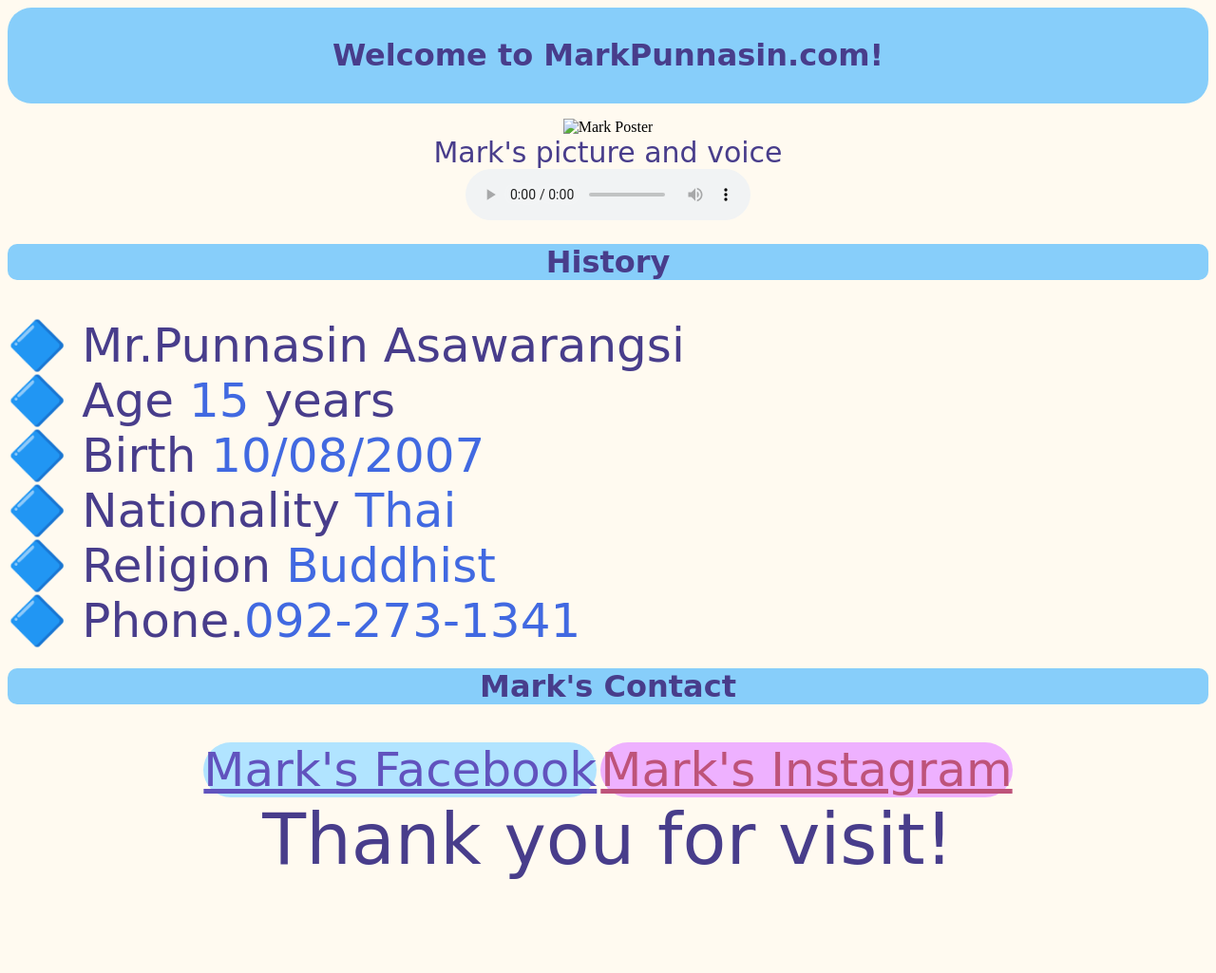
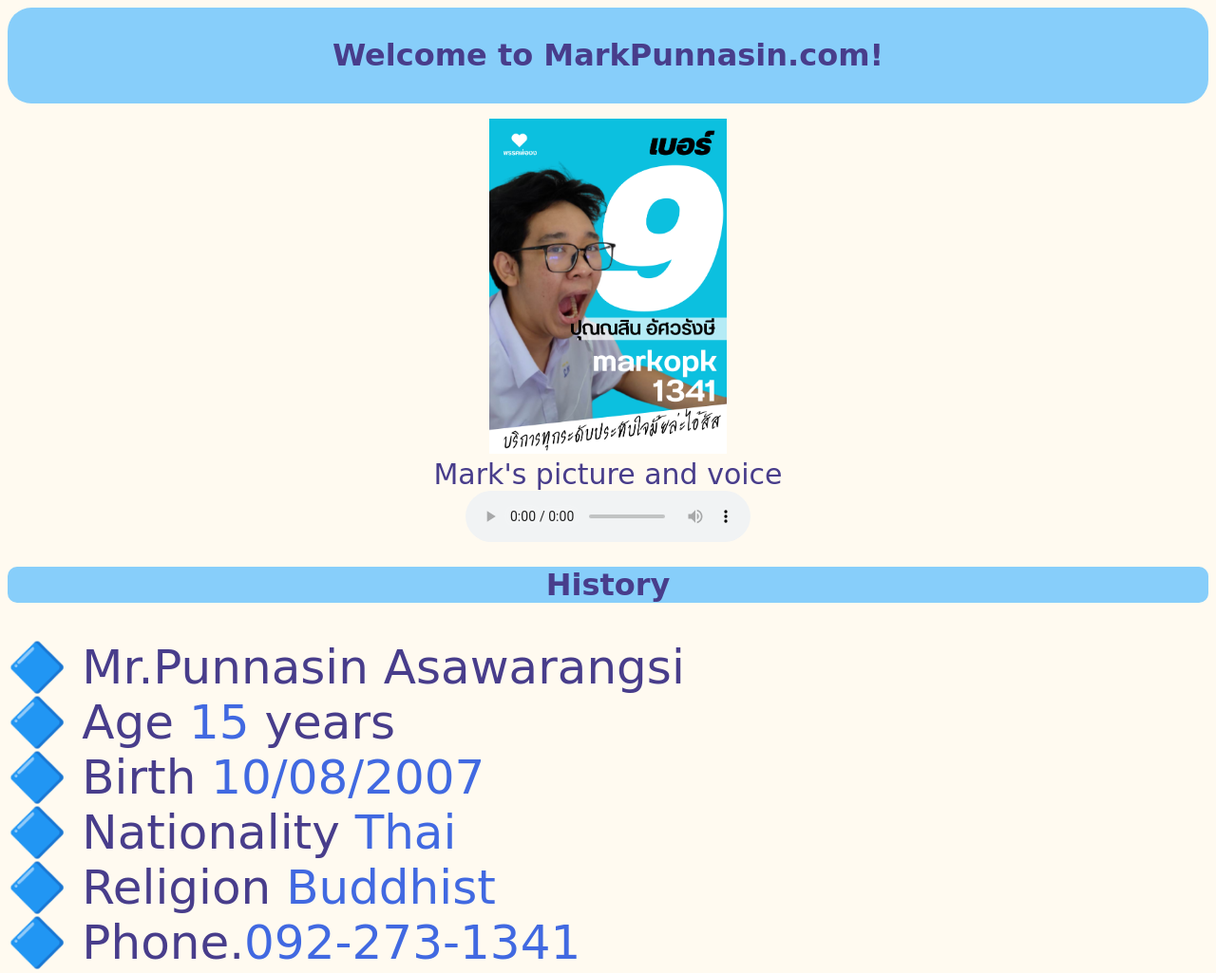
Before and after one commit to Hondarin/MarkPunnasin.com, a plain HTML site: page index.html in a window 1280 px wide. Shown: the top 1025 px of the page at 95% size. Before the commit the page ends 944 px from the top, so only its background shows below. Drawn offline with Linux system fonts and the light colour scheme.

Commit message:
Update index.html

```diff
--- a/index.html
+++ b/index.html
@@ -10,7 +10,7 @@
         </div>
         <p>
             <center>
-                <img alt="Mark Poster" src="Image/MarkPoster.png" width="250px"><br>
+                <img alt="Mark Poster" src="MarkPunnasin.com/MarkPoster.png" width="250px"><br>
                 <span style="color: darkslateblue;font-family: cursive;font-size: 30px;">Mark's picture and voice</span><br>
                 <audio controls src="Sound/marksound.MP3">Download Mark's Sound</audio>
             </center>
```
